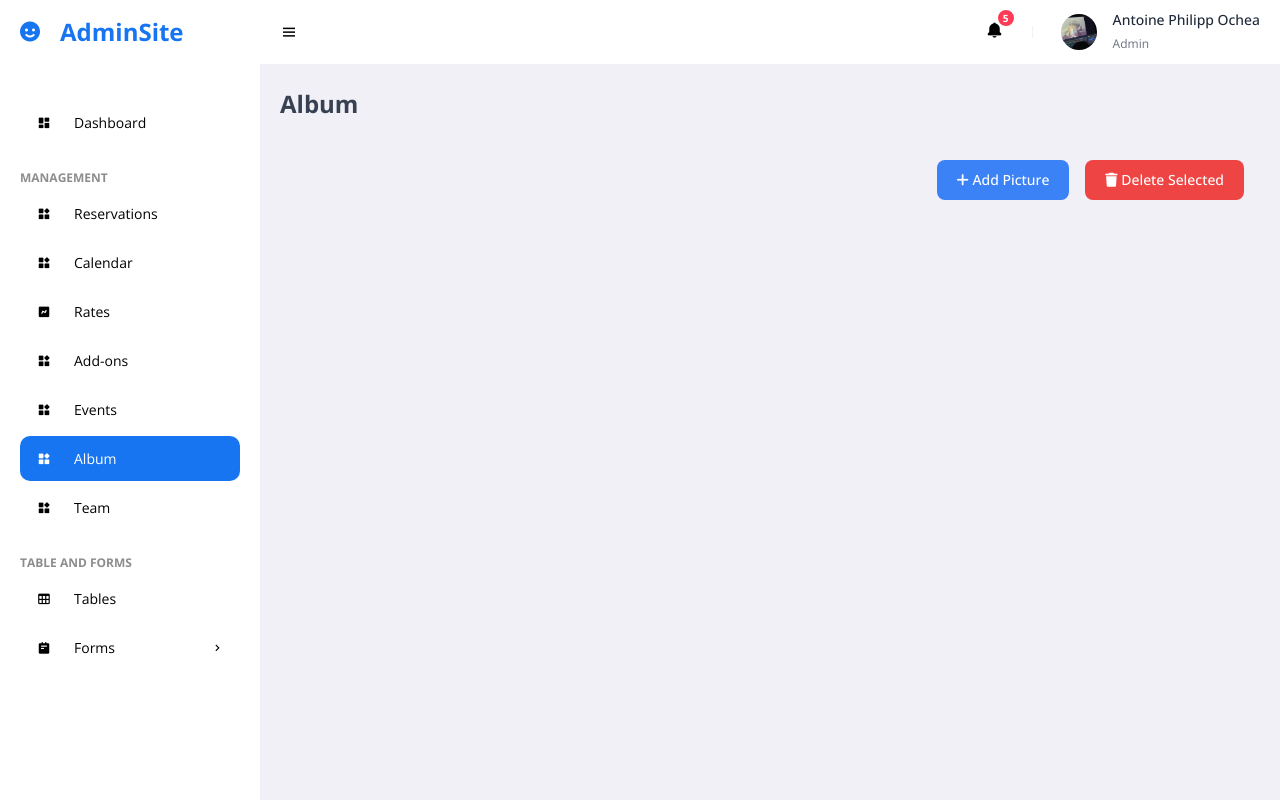
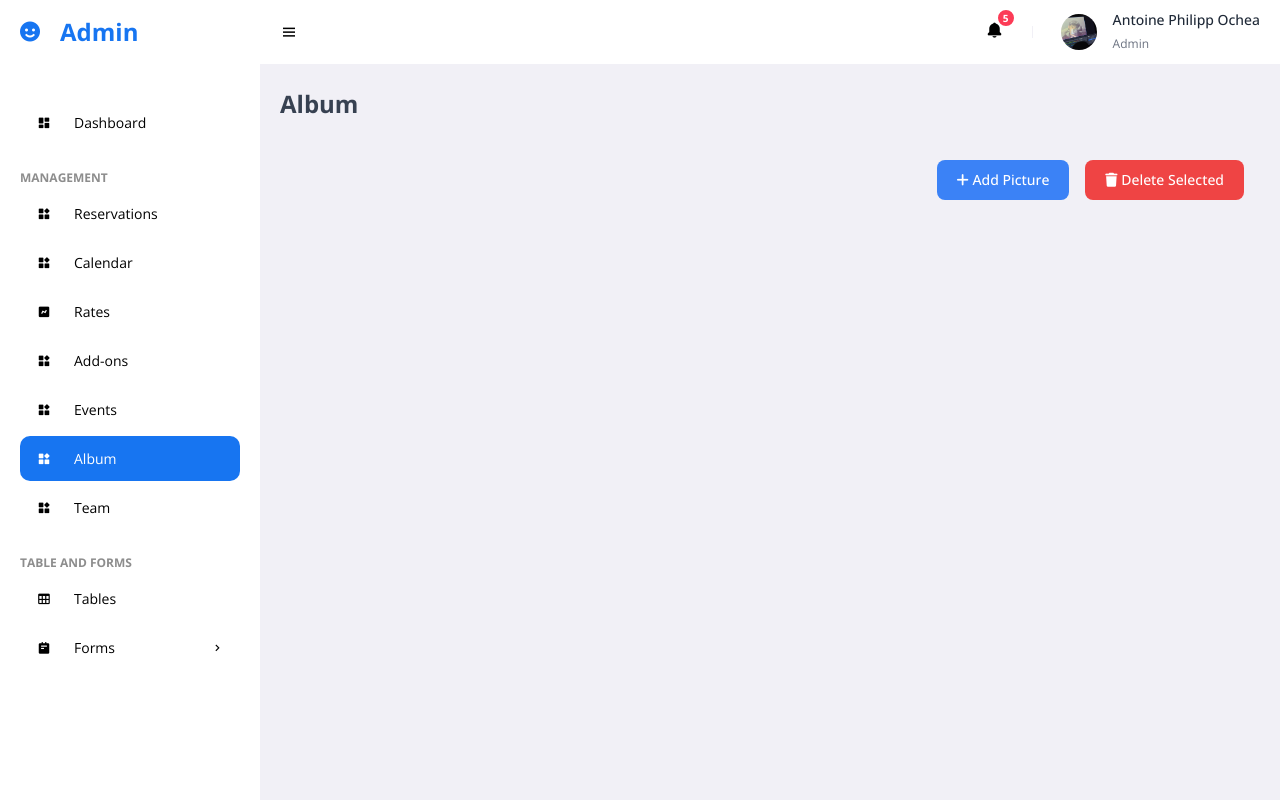
Before and after one commit to Anoncasphil/lobianofarm, a PHP site: page /lobianofarm/album/album.php in a window 1280 px wide. Run offline with PHP 8.4, Linux system fonts and the light colour scheme; data that the repository does not hold is empty; some libraries are stand-ins or nearby versions.

Commit message:
changed title

```diff
--- a/addons/addons.php
+++ b/addons/addons.php
@@ -9,13 +9,13 @@
     <script src="https://cdn.jsdelivr.net/npm/tailwindcss@2.2.19/dist/tailwind.min.css"></script>
 	<link rel="stylesheet" href="../styles/style.css">
 
-	<title>AdminSite</title>
+	<title>Admin</title>
 </head>
 <body>
 
 	<!-- SIDEBAR -->
 	<section id="sidebar">
-		<a href="#" class="brand"><i class='bx bxs-smile icon'></i> AdminSite</a>
+		<a href="#" class="brand"><i class='bx bxs-smile icon'></i> Admin</a>
 		<ul class="side-menu">
 			<li><a href="../index.php"><i class='bx bxs-dashboard icon' ></i> Dashboard</a></li>
 
--- a/album/album.php
+++ b/album/album.php
@@ -11,13 +11,13 @@
 	<link rel="stylesheet" href="https://cdn.jsdelivr.net/npm/flatpickr/dist/flatpickr.min.css">
 
 
-	<title>Admin Dashboard</title>
+	<title>Admin</title>
 </head>
 <body>
 
 	<!-- SIDEBAR -->
 	<section id="sidebar">
-		<a href="#" class="brand"><i class='bx bxs-smile icon'></i> AdminSite</a>
+		<a href="#" class="brand"><i class='bx bxs-smile icon'></i> Admin</a>
 		<ul class="side-menu">
 			<li><a href="../index.php"><i class='bx bxs-dashboard icon' ></i> Dashboard</a></li>
 
--- a/calendar/calendar.php
+++ b/calendar/calendar.php
@@ -10,14 +10,14 @@
 	<link rel="stylesheet" href="../styles/style.css">
     <link rel="stylesheet" href="calendar.css">
 
-	<title>Admin Dashboard</title>
+	<title>Admin</title>
 </head>
 <body>
 
 	<!-- SIDEBAR -->
 	<section id="sidebar">
 
-	<a href="#" class="brand"><i class='bx bxs-smile icon'></i>Ad</a>
+	<a href="#" class="brand"><i class='bx bxs-smile icon'></i>Admin</a>
 
 		<ul class="side-menu">
 			<li><a href="../index.php"><i class='bx bxs-dashboard icon' ></i> Dashboard</a></li>
--- a/events/events.php
+++ b/events/events.php
@@ -11,13 +11,13 @@
 	<link rel="stylesheet" href="https://cdn.jsdelivr.net/npm/flatpickr/dist/flatpickr.min.css">
 
 
-	<title>AdminSite</title>
+	<title>Admin</title>
 </head>
 <body>
 
 	<!-- SIDEBAR -->
 	<section id="sidebar">
-		<a href="#" class="brand"><i class='bx bxs-smile icon'></i> AdminSite</a>
+		<a href="#" class="brand"><i class='bx bxs-smile icon'></i> Admin</a>
 		<ul class="side-menu">
 			<li><a href="../index.php"><i class='bx bxs-dashboard icon' ></i> Dashboard</a></li>
 
--- a/index.php
+++ b/index.php
@@ -7,14 +7,14 @@
 	<link href='https://unpkg.com/boxicons@2.0.9/css/boxicons.min.css' rel='stylesheet'>
 	<link rel="stylesheet" href="styles/style.css">
 
-	<title>Admin Dashboard</title>
+	<title>Admin</title>
 </head>
 <body>
 
 	<!-- SIDEBAR -->
 	<section id="sidebar">
 
-	<a href="#" class="brand"><i class='bx bxs-smile icon'></i>Ad</a>
+	<a href="#" class="brand"><i class='bx bxs-smile icon'></i>Admin</a>
 
 		<ul class="side-menu">
 			<li class="active"><a href="index.php" class="active"><i class='bx bxs-dashboard icon' ></i> Dashboard</a></li>
--- a/rates/rates.php
+++ b/rates/rates.php
@@ -9,13 +9,13 @@
     <script src="https://cdn.jsdelivr.net/npm/tailwindcss@2.2.19/dist/tailwind.min.css"></script>
 	<link rel="stylesheet" href="../styles/style.css">
 
-	<title>AdminSite</title>
+	<title>Admin</title>
 </head>
 <body>
 
 	<!-- SIDEBAR -->
 	<section id="sidebar">
-		<a href="#" class="brand"><i class='bx bxs-smile icon'></i> AdminSite</a>
+		<a href="#" class="brand"><i class='bx bxs-smile icon'></i> Admin</a>
 		<ul class="side-menu">
 			<li><a href="../index.php"><i class='bx bxs-dashboard icon' ></i> Dashboard</a></li>
 
```
